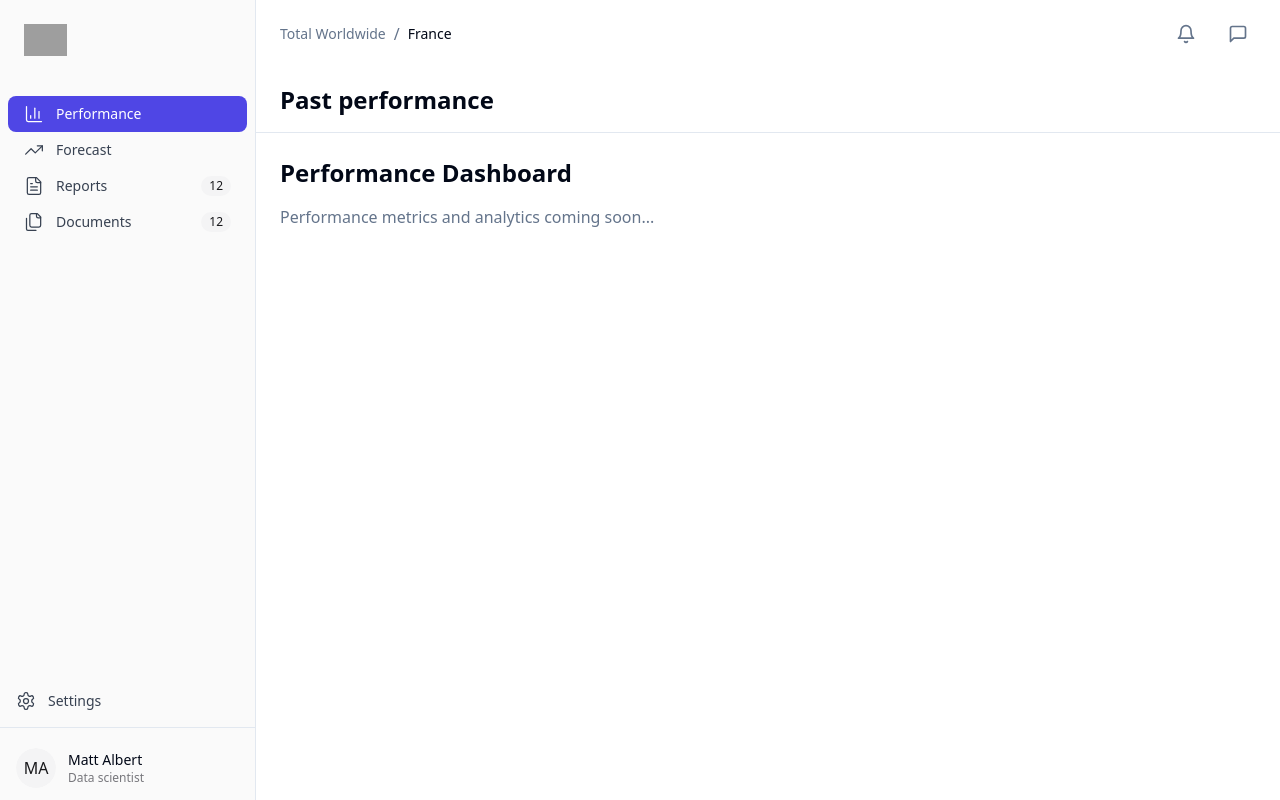
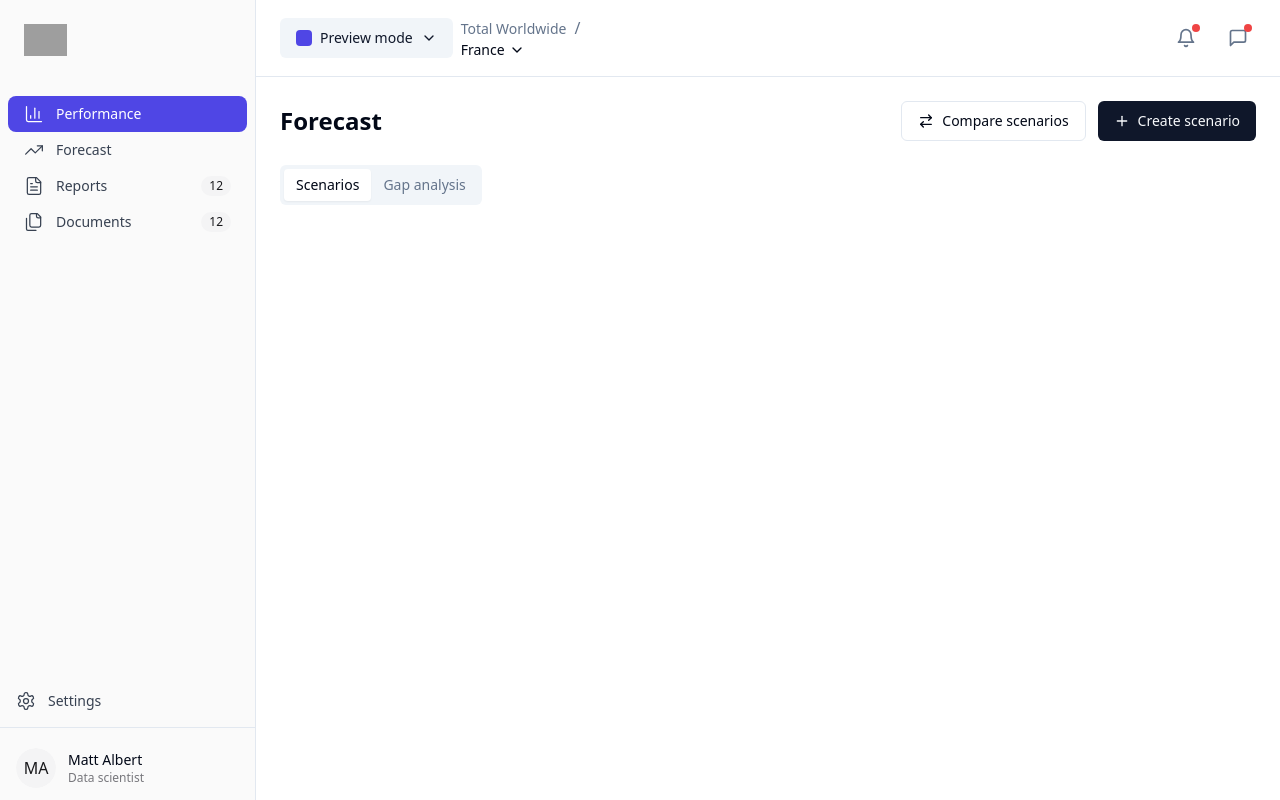
Before and after one commit to louis-sanna-eki/p-549946, a React (Vite) app: page / in a window 1280 px wide. Built offline with nearby package versions, Linux system fonts and the light colour scheme; grey boxes are pictures that could not be loaded.

Commit message:
Build performance layout and navigation
Implemented the initial layout and navigation structure for the performance page, setting the foundation for further content development.
[skip gpt_engineer]

```diff
--- a/src/components/layout/Header.tsx
+++ b/src/components/layout/Header.tsx
@@ -1,4 +1,5 @@
-import { Bell, MessageSquare } from "lucide-react";
+import { Bell, MessageSquare, ChevronDown } from "lucide-react";
+import { Button } from "@/components/ui/button";
 
 interface BreadcrumbItemProps {
   label: string;
@@ -8,8 +9,9 @@ interface BreadcrumbItemProps {
 function BreadcrumbItem({ label, isLast }: BreadcrumbItemProps) {
   return (
     <>
-      <span className={`text-sm ${isLast ? 'font-medium' : 'text-muted-foreground'}`}>
+      <span className={`text-sm ${isLast ? 'font-medium flex items-center gap-1' : 'text-muted-foreground'}`}>
         {label}
+        {isLast && <ChevronDown className="h-4 w-4" />}
       </span>
       {!isLast && (
         <span className="mx-2 text-muted-foreground">/</span>
@@ -23,20 +25,26 @@ export function Header() {
     <div className="border-b">
       <div className="flex items-center justify-between px-6 py-4">
         <div className="flex items-center space-x-2">
-          <BreadcrumbItem label="Total Worldwide" />
-          <BreadcrumbItem label="France" isLast />
+          <Button variant="secondary" className="gap-2">
+            <div className="w-4 h-4 bg-indigo-600 rounded"></div>
+            Preview mode
+            <ChevronDown className="h-4 w-4" />
+          </Button>
+          <div className="mx-4">
+            <BreadcrumbItem label="Total Worldwide" />
+            <BreadcrumbItem label="France" isLast />
+          </div>
         </div>
         <div className="flex items-center space-x-4">
-          <button className="p-2 hover:bg-accent rounded-full">
+          <button className="relative p-2 hover:bg-accent rounded-full">
             <Bell className="h-5 w-5 text-muted-foreground" />
+            <span className="absolute top-1 right-1 w-2 h-2 bg-red-500 rounded-full"></span>
           </button>
-          <button className="p-2 hover:bg-accent rounded-full">
+          <button className="relative p-2 hover:bg-accent rounded-full">
             <MessageSquare className="h-5 w-5 text-muted-foreground" />
+            <span className="absolute top-1 right-1 w-2 h-2 bg-red-500 rounded-full"></span>
           </button>
         </div>
-      </div>
-      <div className="px-6 py-4">
-        <h1 className="text-2xl font-semibold">Past performance</h1>
       </div>
     </div>
   );
--- a/src/pages/Performance.tsx
+++ b/src/pages/Performance.tsx
@@ -1,14 +1,35 @@
 import { Layout } from "@/components/layout/Layout";
+import { Button } from "@/components/ui/button";
+import { ArrowRightLeft, Plus } from "lucide-react";
+import { Tabs, TabsList, TabsTrigger } from "@/components/ui/tabs";
 
 const Performance = () => {
   return (
     <Layout>
-      <div className="grid gap-4">
-        <h1 className="text-2xl font-bold">Performance Dashboard</h1>
-        <p className="text-muted-foreground">Performance metrics and analytics coming soon...</p>
+      <div className="flex flex-col gap-6">
+        <div className="flex items-center justify-between">
+          <h1 className="text-2xl font-semibold">Forecast</h1>
+          <div className="flex gap-3">
+            <Button variant="outline" className="gap-2">
+              <ArrowRightLeft className="h-4 w-4" />
+              Compare scenarios
+            </Button>
+            <Button className="gap-2">
+              <Plus className="h-4 w-4" />
+              Create scenario
+            </Button>
+          </div>
+        </div>
+
+        <Tabs defaultValue="scenarios" className="w-full">
+          <TabsList>
+            <TabsTrigger value="scenarios">Scenarios</TabsTrigger>
+            <TabsTrigger value="gap-analysis">Gap analysis</TabsTrigger>
+          </TabsList>
+        </Tabs>
       </div>
     </Layout>
   );
-};
+}
 
 export default Performance;
```
